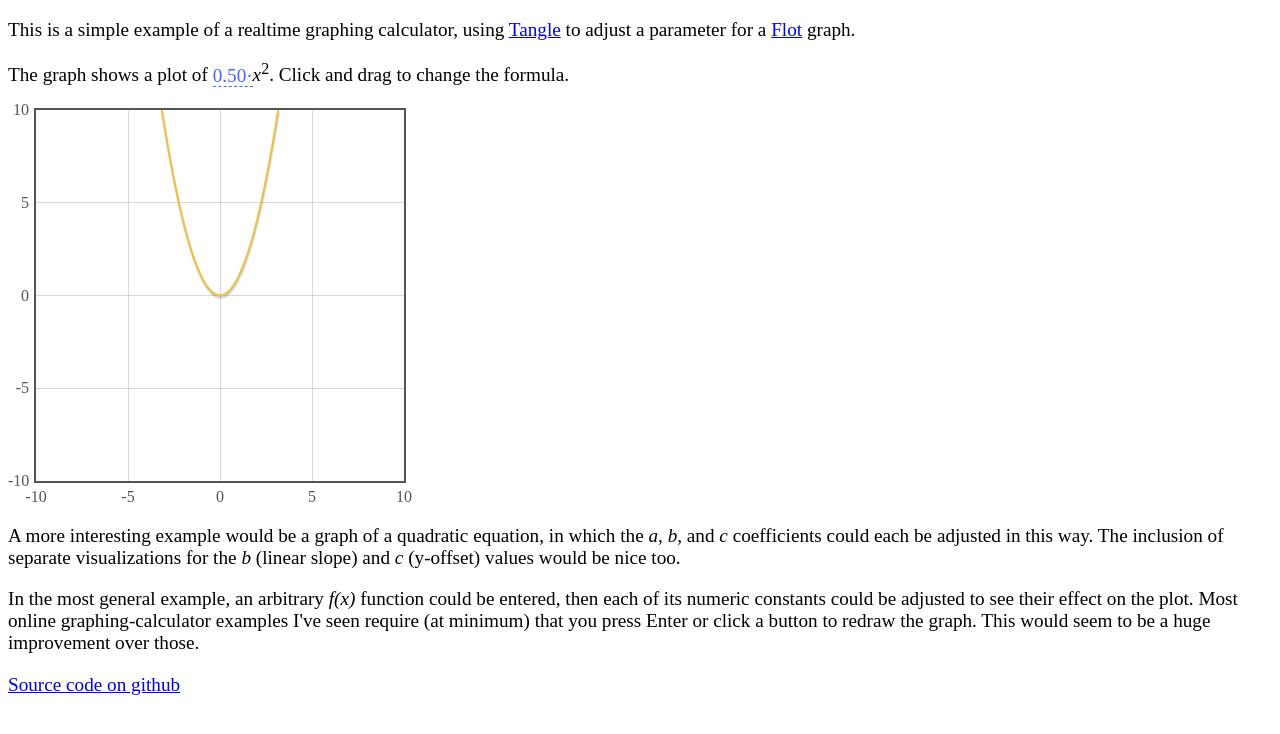
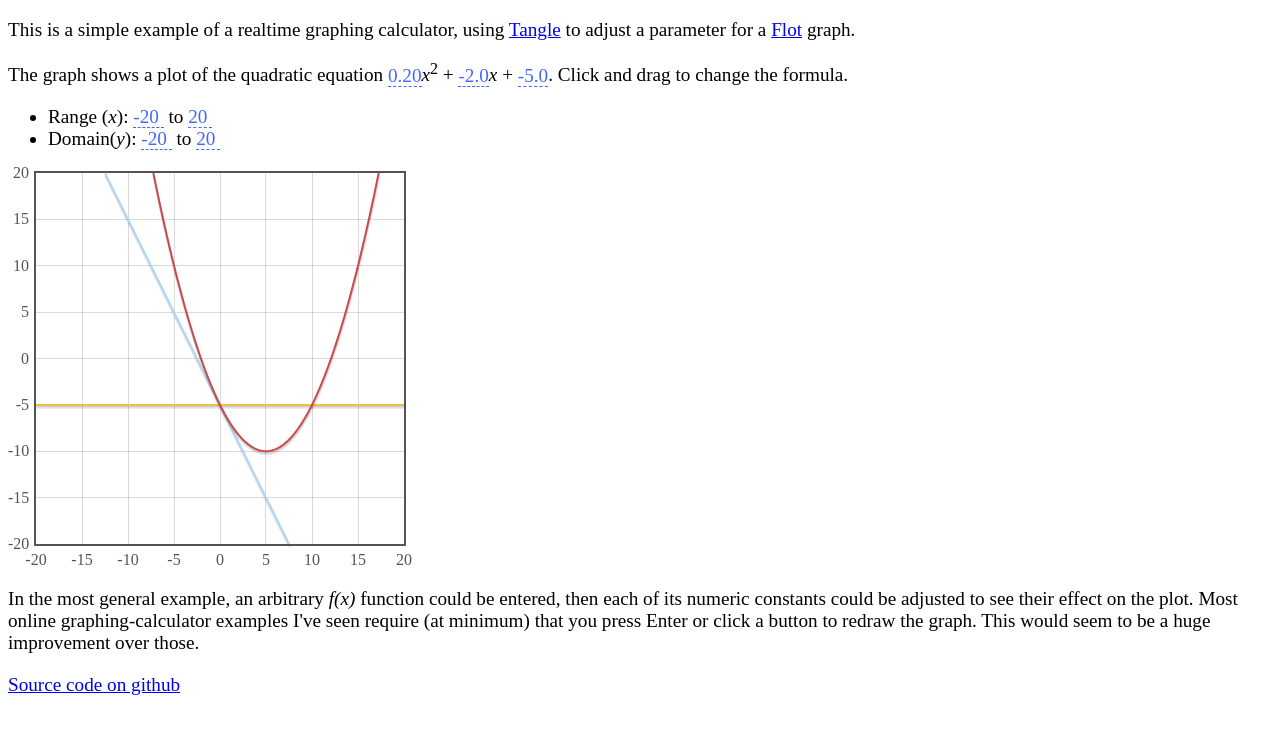
Before and after one commit to wapcaplet/matheye, a Flask app: page /graphing in a window 1280 px wide. Shown: the top 734 px of the page. Run offline with Flask 2, Linux system fonts and the light colour scheme; some libraries are stand-ins or nearby versions.

Commit message:
Quadratic equation!

```diff
--- a/templates/graphing.html
+++ b/templates/graphing.html
@@ -8,19 +8,27 @@
     <a href="http://www.flotcharts.org/">Flot</a> graph.
     </p>
 
-    <p>The graph shows a plot of
-    <span data-var="a" class="TKAdjustableNumber" data-min="-2.0" data-max="2.0" data-step="0.01" data-format="%.2f">&middot;</span><em>x</em><sup>2</sup>.
+    <p>The graph shows a plot of the quadratic equation
+    <span data-var="a" class="TKAdjustableNumber" data-min="-2.0" data-max="2.0" data-step="0.01" data-format="%.2f"></span><em>x</em><sup>2</sup> +
+    <span data-var="b" class="TKAdjustableNumber" data-min="-3.0" data-max="3.0" data-step="0.1" data-format="%.1f"></span><em>x</em> +
+    <span data-var="c" class="TKAdjustableNumber" data-min="-10.0" data-max="10.0" data-step="0.1" data-format="%.1f"></span>.
     Click and drag to change the formula.
     </p>
+    <ul>
+      <li>Range (<em>x</em>):
+      <span data-var="xmin" class="TKAdjustableNumber" data-min="-50" data-max="0" data-step="1">&nbsp;</span>
+      to
+      <span data-var="xmax" class="TKAdjustableNumber" data-min="0" data-max="50" data-step="1">&nbsp;</span>
+      </li>
+      <li>Domain(<em>y</em>):
+      <span data-var="ymin" class="TKAdjustableNumber" data-min="-50" data-max="0" data-step="1">&nbsp;</span>
+      to
+      <span data-var="ymax" class="TKAdjustableNumber" data-min="0" data-max="50" data-step="1">&nbsp;</span>
+      </li>
+    </ul>
 
   </div>
   <div id="flot" style="width:400px; height:400px;"></div>
-
-  <p>A more interesting example would be a graph of a quadratic equation,
-  in which the <em>a</em>, <em>b</em>, and <em>c</em> coefficients could each
-  be adjusted in this way. The inclusion of separate visualizations for the
-  <em>b</em> (linear slope) and <em>c</em> (y-offset) values would be nice too.
-  </p>
 
   <p>In the most general example, an arbitrary <em>f(x)</em> function could be entered, then
   each of its numeric constants could be adjusted to see their effect on the plot.
@@ -39,36 +47,59 @@
       var element = document.getElementById("quadratic");
       var tangle = new Tangle(element, {
         initialize: function() {
-          this.a = 0.5;
+          this.a = 0.2;
+          this.b = -2;
+          this.c = -5;
+          this.xmin = -20;
+          this.xmax = 20;
+          this.ymin = -20;
+          this.ymax = 20;
         },
         update: function() {
-          replot(this.a);
+          replot(this.a, this.b, this.c, this.xmin, this.xmax, this.ymin, this.ymax);
         }
       });
     }
 
-    // Return an array of [x, y] data points, with x varying across
-    // [minimum, maximum], and each y value multiplied by the given
-    // `a` coefficient
-    function x_squared(a, minimum, maximum) {
+    // Return points for a curve ax^2 + bx + c
+    function ax2_bx1_cx0(a, b, c, xmin, xmax) {
       var points = new Array();
-      for (var x = minimum*4; x<= maximum*4; x += 1) {
-        points.push([x*0.25, a*x*x*0.125]);
+      for (var x = xmin*4; x<= xmax*4; x += 1) {
+        var xs = x*0.25; // Scaled down
+        points.push([xs, a*xs*xs + b*xs + c]);
       }
       return points
     }
 
+    // Return points for a line with slope b
+    function bx1_cx0(b, c, xmin, xmax) {
+      var points = new Array();
+      points.push([xmin, b*xmin + c]);
+      points.push([xmax, b*xmax + c]);
+      return points
+    }
+
+    // Return points describing a horizontal line at y=c
+    function cx0(c, xmin, xmax) {
+      var points = new Array();
+      points.push([xmin, c]);
+      points.push([xmax, c]);
+      return points;
+    }
+
     // Redraw the graph. This could probably done more efficiently.
-    function replot(a) {
-      var data = x_squared(a, -10, 10);
-      $.plot($("#flot"), [ data ], {
-        yaxis: { min: -10, max: 10 },
-        xaxis: { min: -10, max: 10 }
+    function replot(a, b, c, xmin, xmax, ymin, ymax) {
+      $.plot($("#flot"), [
+        cx0(c, xmin, xmax),
+        bx1_cx0(b, c, xmin, xmax),
+        ax2_bx1_cx0(a, b, c, xmin, xmax)
+      ], {
+        xaxis: { min: xmin, max: xmax},
+        yaxis: { min: ymin, max: ymax}
       });
     }
 
     $(document).ready(function() {
-      replot();
       setUpTangle();
     });
   </script>
```
